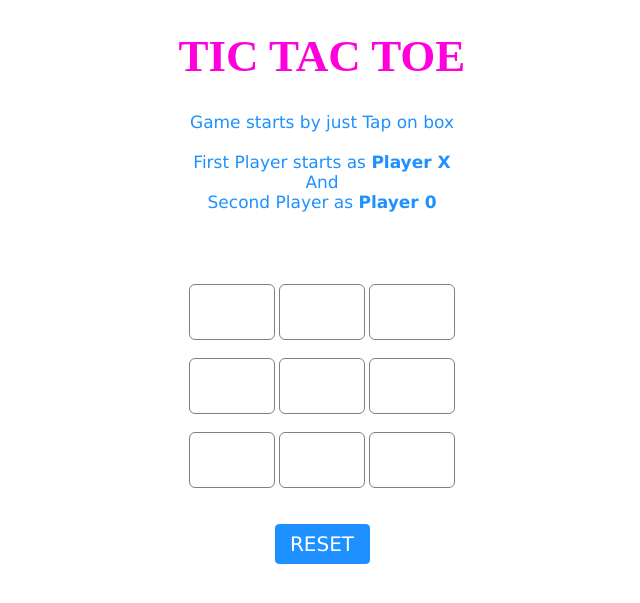
After one commit to Udiksha26/TicTacToe, a Flask app: template templates/Game.html in a window 1280 px wide. The commit adds this page. Shown: the top 603 px of the page, without its empty margins (318-958 px from the left). Run offline with Flask 2, Linux system fonts and the light colour scheme; the template is opened without the code that fills it, so the values that code supplies are empty.

Commit message:
final commit

```diff
--- a/server.py
+++ b/server.py
@@ -1,22 +1,55 @@
-from flask import Flask,render_template
+import logic
+from urllib import request
+from flask import Flask , render_template , url_for , request , redirect
 app = Flask(__name__)
 
-@app.get('/')
+game= logic.TicTacToe()
+@app.route('/',methods=('GET', 'POST'))
 def index ():
-    return '''
-    <link rel = "stylesheet" href ="/static/style.css">
-    <div class = "myclass"> this is azure </div>
-    '''
+    game.board = [[" "," "," "],[" "," "," "],[" "," "," "],]
+
+    game.count = 0
+
+    game.name1 = "DefaultName1",
+
+    game.name2 = "bot",
+    if request.method == 'POST':
+        name1 = request.form['name1']
+        S1 = request.form['options1']
+        name2 = request.form['name2']
+        print(name1)
+        game.player1= name1
+        game.player2= name2
+        print(name2)
+        print(S1)
+        choice=S1
+        if S1 == "Bot":
+            game.choice = 2
+        else:
+            game.choice = 1
+        return redirect(url_for('game'))
+
+    return render_template('assignment9.html')
 
 
-@app.get('/game')
+
+
+
+@app.route('/game',methods=('GET', 'POST'))
 def game ():
-    return 'My game will run here!'
+    data = {
+        "board": game.board,
+        "player1": game.player1,
+        "player2" : game.player2,
+        "count": game.count,
+    }
+
+    return render_template('Game.html',data=data)
 
 @app.route('/user/<username>')
 def profile(username):
     return 'Hello ' + username + '!'
 
-@app.route('/user/<name>')
+@app.route('/user2/<name>')
 def name(name):
     return render_template('profile.html', name=name)
--- /dev/null
+++ b/static/css/tic.css
@@ -0,0 +1,59 @@
+
+
+
+	h1 {
+		color: orangered;
+		font-size: 45px;
+	}
+
+	/* 3*3 Grid */
+	#b1, #b2, #b3, #b4, #b5,
+	#b6, #b7, #b8, #b9 {
+		width: 80px;
+		height: 52px;
+		margin: auto;
+		border: 1px solid gray;
+		border-radius: 6px;
+		font-size: 30px;
+		text-align: center;
+	}
+
+	/* Reset Button */
+	#but {
+		box-sizing: border-box;
+		width: 95px;
+		height: 40px;
+		border: 1px solid dodgerblue;
+		margin: auto;
+		border-radius: 4px;
+		font-family: Verdana,
+			Geneva, Tahoma, sans-serif;
+
+		background-color: dodgerblue;
+		color: white;
+		font-size: 20px;
+		cursor: pointer;
+	}
+
+	/* Player turn space */
+	#print {
+		font-family: Verdana,
+			Geneva, Tahoma, sans-serif;
+
+		color: dodgerblue;
+		font-size: 20px;
+	}
+
+	/* Main Container */
+	#main {
+		text-align: center;
+	}
+
+	/* Game Instruction Text */
+	#ins {
+		font-family: Verdana,
+			Geneva, Tahoma, sans-serif;
+
+		color: dodgerblue;
+		font-size: 17px;
+	}
--- a/static/stats.html
+++ /dev/null
@@ -1,5 +0,0 @@
-
-<header> <b>This is the stats page!! </b> </header>
-
-
-<img src= "/Users/udikshachandra/TECHIN509/stats.png" width="200" height="300">
--- /dev/null
+++ b/templates/Game.html
@@ -0,0 +1,136 @@
+
+
+<!DOCTYPE html>
+
+<head>
+    <meta name="viewport" content=
+        "width=device-width, initial-scale=1.0">
+
+    <!-- CSS file Included -->
+    <link rel="stylesheet"
+        type="text/css" href="tic.css">
+
+    <!-- JavaScript file included -->
+    <script src="tic.js"></script>
+</head>
+
+<body>
+    <div id="main">
+        <h1>TIC TAC TOE</h1>
+
+        <!-- Game Instructions -->
+        <p id="ins">Game starts by just Tap on
+            box<br><br>First Player starts as
+            <b>Player X</b><br>And<br>Second
+            Player as <b>Player 0</b>
+        </p>
+        <br><br>
+        <h3>{{data.player1}}</h3>
+        <!-- 3*3 grid of Boxes -->
+        <input type="text" id="b1" onclick=
+            "myfunc_3(); myfunc();" readonly>
+
+        <input type="text" id="b2" onclick=
+            "myfunc_4(); myfunc();" readonly>
+
+        <input type="text" id="b3" onclick=
+            "myfunc_5(); myfunc();" readonly>
+        <br><br>
+
+        <input type="text" id="b4" onclick=
+            "myfunc_6(); myfunc();" readonly>
+
+        <input type="text" id="b5" onclick=
+            "myfunc_7(); myfunc();" readonly>
+
+        <input type="text" id="b6" onclick=
+            "myfunc_8(); myfunc();" readonly>
+        <br><br>
+
+        <input type="text" id="b7" onclick=
+            "myfunc_9(); myfunc();" readonly>
+
+        <input type="text" id="b8" onclick="myfunc_10();myfunc();" readonly>
+
+        <input type="text" id="b9" onclick=
+            "myfunc_11();myfunc();" readonly>
+
+        <!-- Grid end here  -->
+        <br><br><br>
+        <!-- Button to reset game -->
+        <button id="but" onclick="myfunc_2()">
+            RESET
+        </button>
+
+        <br><br>
+        <!-- Space to show player turn -->
+        <p id="print"></p>
+
+
+
+
+    </div>
+</body>
+<style>
+	/* CSS Code */
+	/* Heading */
+	h1 {
+		color: rgb(255, 0, 221);
+		font-size: 45px;
+	    }
+
+	/* 3*3 Grid */
+	#b1, #b2, #b3, #b4, #b5,
+	#b6, #b7, #b8, #b9 {
+		width: 80px;
+		height: 52px;
+		margin: auto;
+		border: 1px solid gray;
+		border-radius: 6px;
+		font-size: 30px;
+		text-align: center;
+	}
+
+	/* Reset Button */
+	#but {
+		box-sizing: border-box;
+		width: 95px;
+		height: 40px;
+		border: 1px solid dodgerblue;
+		margin: auto;
+		border-radius: 4px;
+		font-family: Verdana,
+			Geneva, Tahoma, sans-serif;
+
+		background-color: dodgerblue;
+		color: white;
+		font-size: 20px;
+		cursor: pointer;
+	}
+
+	/* Player turn space */
+	#print {
+		font-family: Verdana,
+			Geneva, Tahoma, sans-serif;
+
+		color: dodgerblue;
+		font-size: 20px;
+	}
+
+	/* Main Container */
+	#main {
+		text-align: center;
+	}
+
+	/* Game Instruction Text */
+	#ins {
+		font-family: Verdana,
+			Geneva, Tahoma, sans-serif;
+
+		color: dodgerblue;
+		font-size: 17px;
+	}
+</style>
+
+
+</html>
--- /dev/null
+++ b/templates/tic.js
@@ -0,0 +1,61 @@
+
+<style>
+	/* CSS Code */
+	/* Heading */
+	h1 {
+		color: orangered;
+		font-size: 45px;
+	    }
+
+	/* 3*3 Grid */
+	#b1, #b2, #b3, #b4, #b5,
+	#b6, #b7, #b8, #b9 {
+		width: 80px;
+		height: 52px;
+		margin: auto;
+		border: 1px solid gray;
+		border-radius: 6px;
+		font-size: 30px;
+		text-align: center;
+	}
+
+	/* Reset Button */
+	#but {
+		box-sizing: border-box;
+		width: 95px;
+		height: 40px;
+		border: 1px solid dodgerblue;
+		margin: auto;
+		border-radius: 4px;
+		font-family: Verdana,
+			Geneva, Tahoma, sans-serif;
+
+		background-color: dodgerblue;
+		color: white;
+		font-size: 20px;
+		cursor: pointer;
+	}
+
+	/* Player turn space */
+	#print {
+		font-family: Verdana,
+			Geneva, Tahoma, sans-serif;
+
+		color: dodgerblue;
+		font-size: 20px;
+	}
+
+	/* Main Container */
+	#main {
+		text-align: center;
+	}
+
+	/* Game Instruction Text */
+	#ins {
+		font-family: Verdana,
+			Geneva, Tahoma, sans-serif;
+
+		color: dodgerblue;
+		font-size: 17px;
+	}
+</style>
```
Also changed, not shown: logic.py (+9 -0 lines), static/Game Page.html (deleted, +0 -31 lines), static/Index.html (deleted, +0 -32 lines), templates/assignment9.html (+55 -16 lines), static/css/Styles.css (renamed from static/Styles.css), static/images/stats.png (renamed from static/stats.png), static/images/tictactoe.jpeg (renamed from static/tictactoe.jpeg), 3 other files.
